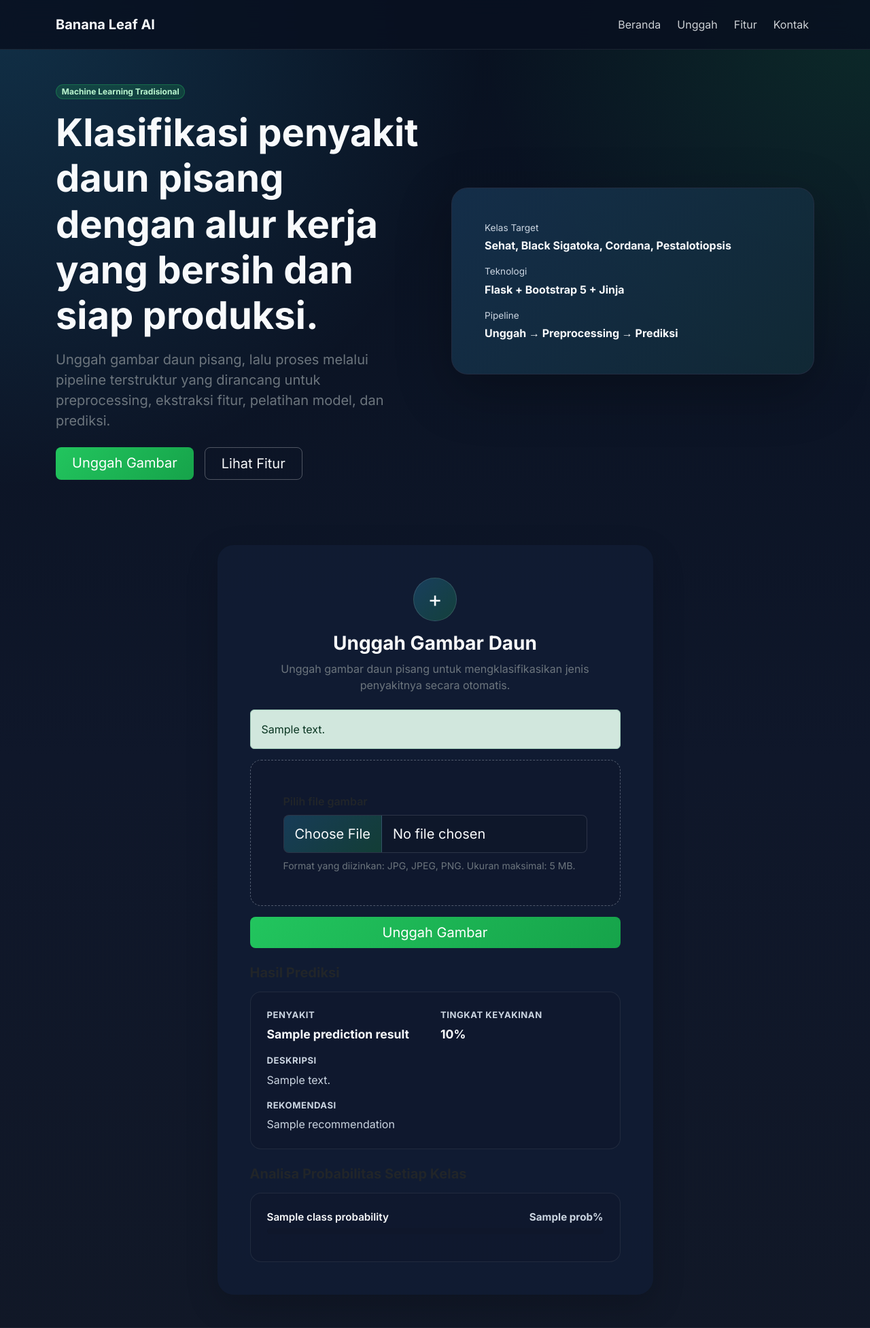
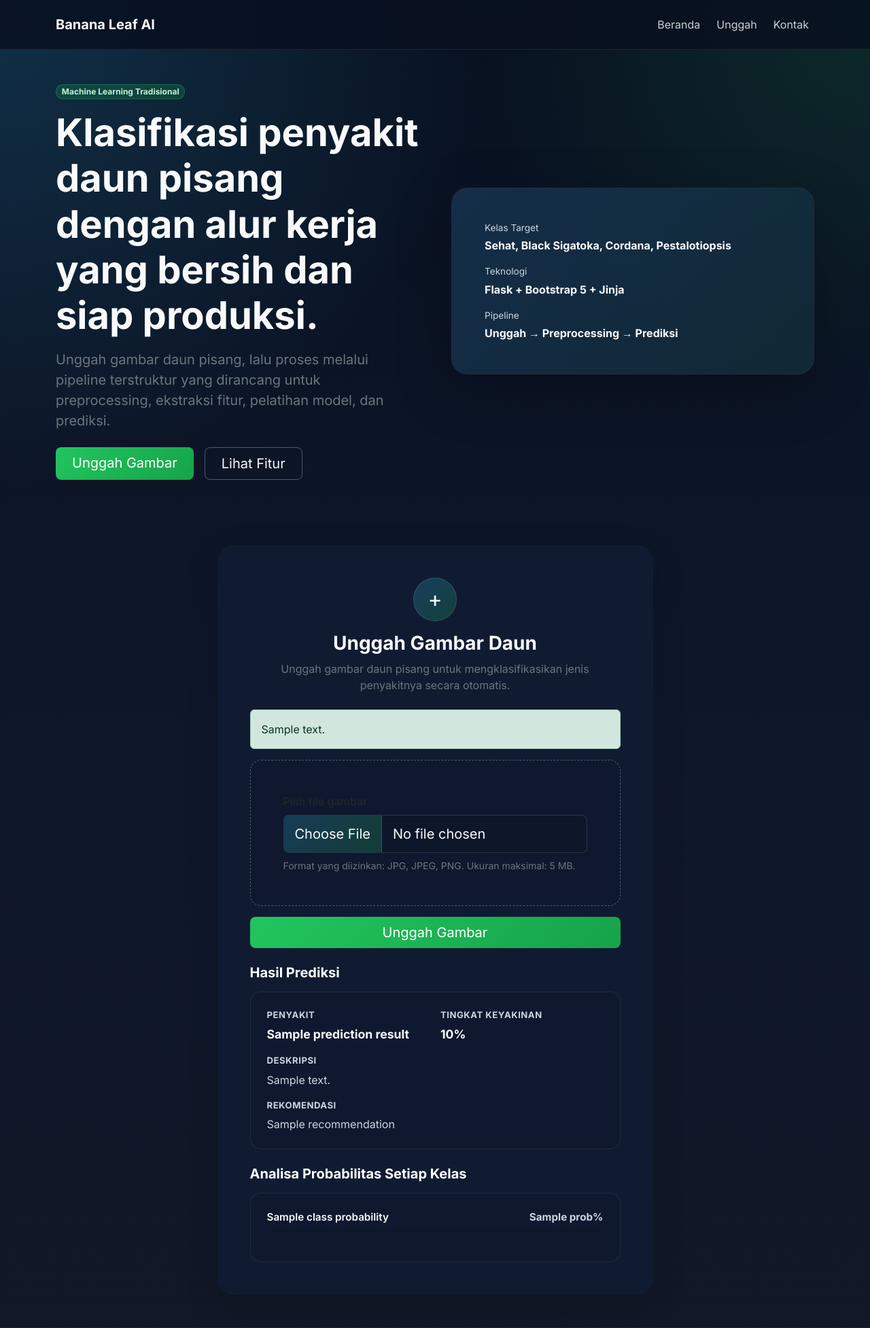
Before and after one commit to RyanAry/Banana-plant-disease-classification, a Flask app: template app/templates/index.html in a window 1280 px wide. Shown: the top 1954 px of the page at 68% size. Run offline with Flask 3, Linux system fonts and the light colour scheme; the template is opened without the code that fills it: most values are stand-ins (such as "Sample title", 1, 10 or a date in 2020).

Commit message:
memperbaiki style web

```diff
--- a/app/templates/base.html
+++ b/app/templates/base.html
@@ -23,7 +23,6 @@
           <ul class="navbar-nav ms-auto mb-2 mb-lg-0 gap-lg-2">
             <li class="nav-item"><a class="nav-link" href="#home">Beranda</a></li>
             <li class="nav-item"><a class="nav-link" href="#upload">Unggah</a></li>
-            <li class="nav-item"><a class="nav-link" href="#features">Fitur</a></li>
             <li class="nav-item"><a class="nav-link" href="#footer">Kontak</a></li>
           </ul>
         </div>
--- a/app/templates/index.html
+++ b/app/templates/index.html
@@ -90,7 +90,7 @@
 
               {% if prediction_result %}
               <div class="prediction-result mt-4 text-start">
-                <h3 class="h5 fw-bold mb-3">Hasil Prediksi</h3>
+                <h3 class="h5 fw-bold mb-3 text-white">Hasil Prediksi</h3>
                 <div class="result-card p-4 p-md-4">
                   <div class="row g-3">
                     <div class="col-md-6">
@@ -113,7 +113,7 @@
                 </div>
 
                 <!-- Probabilitas per kelas -->
-                <h3 class="h5 fw-bold mb-3 mt-4">Analisa Probabilitas Setiap Kelas</h3>
+                <h3 class="h5 fw-bold mb-3 mt-4 text-white">Analisa Probabilitas Setiap Kelas</h3>
                 <div class="result-card p-4 p-md-4">
                   <div class="probability-list">
                     {% for class_name, prob in prediction_result.class_probabilities.items() %}
@@ -128,7 +128,8 @@
                         <div
                           class="progress-bar {% if class_name == prediction_result.disease_name %}prob-bar-active{% else %}prob-bar-default{% endif %}"
                           role="progressbar" style="width: {{ prob }}%" aria-valuenow="{{ prob }}" aria-valuemin="0"
-                          aria-valuemax="100"></div>
+                          aria-valuemax="100">
+                        </div>
                       </div>
                     </div>
                     {% endfor %}
```
